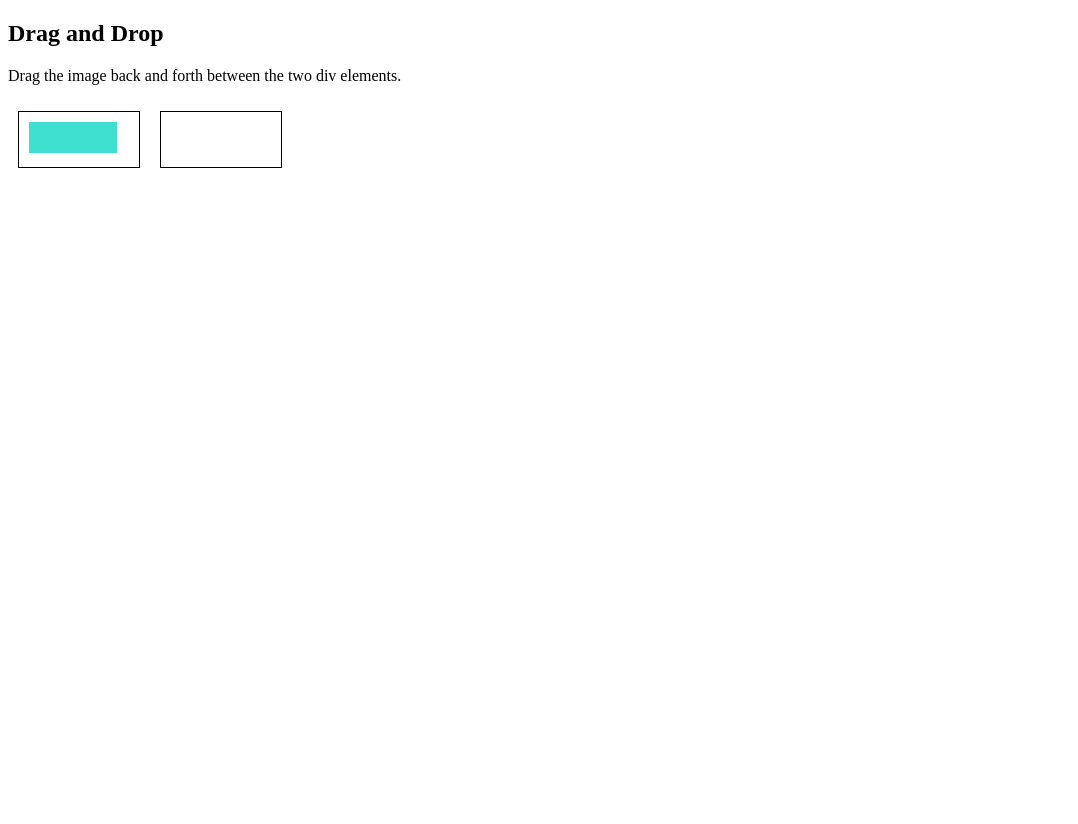
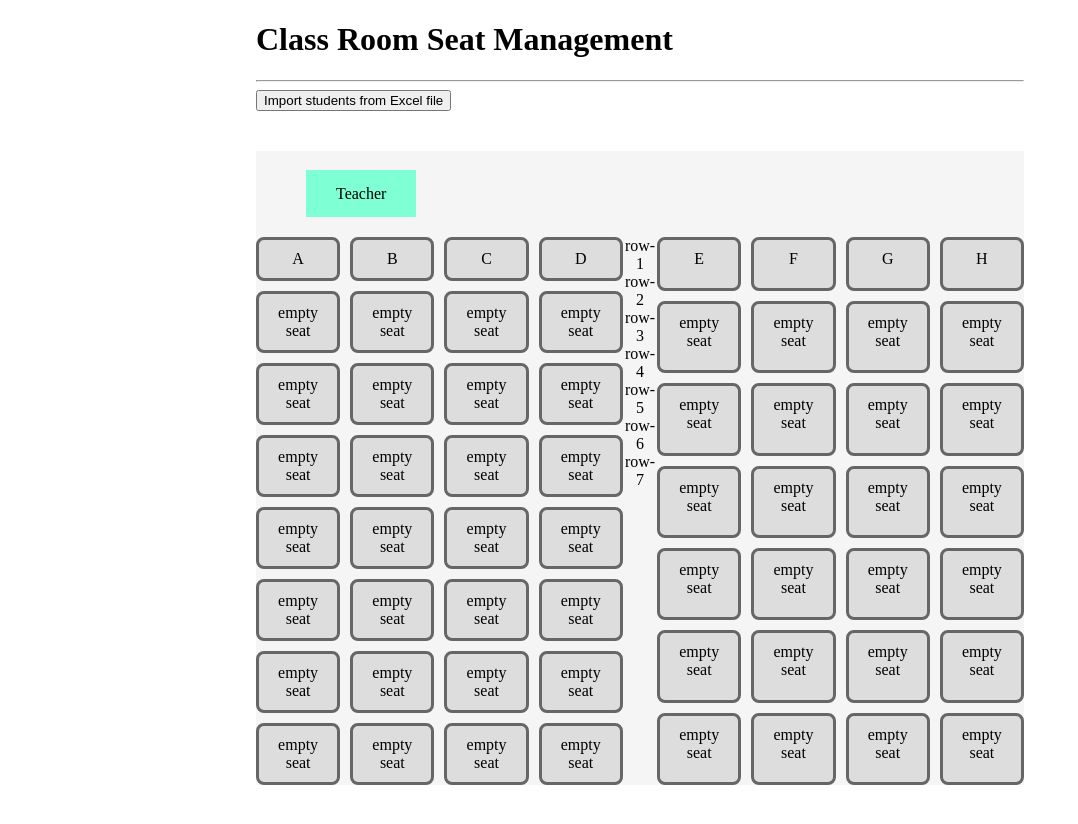
Before and after one commit to nhantruongtraining/html-css-exercises, a plain HTML site: page ClassRoom/classroom.html in a window 1280 px wide. Shown: the whole page, without its empty margins (0-1078 px from the left). Before the commit the page ends 800 px from the top, so only its background shows below. Drawn offline with Linux system fonts and the light colour scheme.

Commit message:
switch seat for 2 students

```diff
--- a/ClassRoom/classroom.html
+++ b/ClassRoom/classroom.html
@@ -1,46 +1,109 @@
 <!DOCTYPE html>
-<html>
+<html lang="en">
   <head>
-    <style>
-      #div1,
-      #div2 {
-        float: left;
-        width: 100px;
-        height: 35px;
-        margin: 10px;
-        padding: 10px;
-        border: 1px solid black;
-      }
-      #drag1 {
-        background-color: turquoise;
-        width: 88px;
-        height: 31px;
-      }
-    </style>
-    <script>
-      function allowDrop(ev) {
-        ev.preventDefault();
-      }
+    <meta charset="UTF-8" />
+    <meta http-equiv="X-UA-Compatible" content="IE=edge" />
+    <meta name="viewport" content="width=device-width, initial-scale=1.0" />
+    <title>Class Room Seat Management</title>
 
-      function drag(ev) {
-        ev.dataTransfer.setData("text", ev.target.id);
-      }
-
-      function drop(ev) {
-        ev.preventDefault();
-        var data = ev.dataTransfer.getData("text");
-        ev.target.appendChild(document.getElementById(data));
-      }
-    </script>
+    <link rel="stylesheet" href="style.css" />
   </head>
   <body>
-    <h2>Drag and Drop</h2>
-    <p>Drag the image back and forth between the two div elements.</p>
+    <h1>Class Room Seat Management</h1>
+    <hr />
+    <input
+      type="button"
+      id="import-excel"
+      value="Import students from Excel file"
+      onclick=""
+    />
 
-    <div id="div1" ondrop="drop(event)" ondragover="allowDrop(event)">
-      <div draggable="true" ondragstart="drag(event)" id="drag1"></div>
-    </div>
+    <section class="room-plan">
+      <br />
+      <p><span class="teacher">Teacher</span></p>
+      <br />
 
-    <div id="div2" ondrop="drop(event)" ondragover="allowDrop(event)"></div>
+      <div class="student-seat">
+        <!-- Left column -->
+        <div class="container">
+          <div class="box" draggable="true">A</div>
+          <div class="box" draggable="true">B</div>
+          <div class="box" draggable="true">C</div>
+          <div class="box" draggable="true">D</div>
+          <div class="box" draggable="true">empty seat</div>
+          <div class="box" draggable="true">empty seat</div>
+          <div class="box" draggable="true">empty seat</div>
+          <div class="box" draggable="true">empty seat</div>
+          <div class="box" draggable="true">empty seat</div>
+          <div class="box" draggable="true">empty seat</div>
+          <div class="box" draggable="true">empty seat</div>
+          <div class="box" draggable="true">empty seat</div>
+          <div class="box" draggable="true">empty seat</div>
+          <div class="box" draggable="true">empty seat</div>
+          <div class="box" draggable="true">empty seat</div>
+          <div class="box" draggable="true">empty seat</div>
+          <div class="box" draggable="true">empty seat</div>
+          <div class="box" draggable="true">empty seat</div>
+          <div class="box" draggable="true">empty seat</div>
+          <div class="box" draggable="true">empty seat</div>
+          <div class="box" draggable="true">empty seat</div>
+          <div class="box" draggable="true">empty seat</div>
+          <div class="box" draggable="true">empty seat</div>
+          <div class="box" draggable="true">empty seat</div>
+          <div class="box" draggable="true">empty seat</div>
+          <div class="box" draggable="true">empty seat</div>
+          <div class="box" draggable="true">empty seat</div>
+          <div class="box" draggable="true">empty seat</div>
+          <div class="box" draggable="true">empty seat</div>
+          <div class="box" draggable="true">empty seat</div>
+          <div class="box" draggable="true">empty seat</div>
+          <div class="box" draggable="true">empty seat</div>
+        </div>
+
+        <!-- Passage/ aisle -->
+        <div class="passage">
+          <div class="row">row-1</div>
+          <div class="row">row-2</div>
+          <div class="row">row-3</div>
+          <div class="row">row-4</div>
+          <div class="row">row-5</div>
+          <div class="row">row-6</div>
+          <div class="row">row-7</div>
+        </div>
+
+        <!-- Right column -->
+        <div class="container">
+          <div class="box" draggable="true">E</div>
+          <div class="box" draggable="true">F</div>
+          <div class="box" draggable="true">G</div>
+          <div class="box" draggable="true">H</div>
+          <div class="box" draggable="true">empty seat</div>
+          <div class="box" draggable="true">empty seat</div>
+          <div class="box" draggable="true">empty seat</div>
+          <div class="box" draggable="true">empty seat</div>
+          <div class="box" draggable="true">empty seat</div>
+          <div class="box" draggable="true">empty seat</div>
+          <div class="box" draggable="true">empty seat</div>
+          <div class="box" draggable="true">empty seat</div>
+          <div class="box" draggable="true">empty seat</div>
+          <div class="box" draggable="true">empty seat</div>
+          <div class="box" draggable="true">empty seat</div>
+          <div class="box" draggable="true">empty seat</div>
+          <div class="box" draggable="true">empty seat</div>
+          <div class="box" draggable="true">empty seat</div>
+          <div class="box" draggable="true">empty seat</div>
+          <div class="box" draggable="true">empty seat</div>
+          <div class="box" draggable="true">empty seat</div>
+          <div class="box" draggable="true">empty seat</div>
+          <div class="box" draggable="true">empty seat</div>
+          <div class="box" draggable="true">empty seat</div>
+          <div class="box" draggable="true">empty seat</div>
+          <div class="box" draggable="true">empty seat</div>
+          <div class="box" draggable="true">empty seat</div>
+          <div class="box" draggable="true">empty seat</div>
+        </div>
+      </div>
+    </section>
+    <script src="./script.js"></script>
   </body>
 </html>
--- /dev/null
+++ b/ClassRoom/script.js
@@ -0,0 +1,51 @@
+document.addEventListener('DOMContentLoaded', (event) => {
+
+    function handleDragStart(e) {
+        this.style.opacity = '0.4';
+        dragSrcEl = this;
+
+        e.dataTransfer.effectAllowed = 'move';
+        e.dataTransfer.setData('text/html', this.innerHTML);
+    }
+
+    function handleDragEnd(e) {
+        this.style.opacity = '1';
+        items.forEach(function (item) {
+            item.classList.remove('over');
+        });
+    }
+
+    function handleDragOver(e) {
+        e.preventDefault();
+        return false;
+    }
+
+    function handleDragEnter(e) {
+        this.classList.add('over');
+    }
+
+    function handleDragLeave(e) {
+        this.classList.remove('over');
+    }
+
+    function handleDrop(e) {
+        e.stopPropagation(); // stops the browser from redirecting.
+        if (dragSrcEl !== this) {
+            dragSrcEl.innerHTML = this.innerHTML;
+            this.innerHTML = e.dataTransfer.getData('text/html');
+        }
+        return false;
+    }
+
+
+    let items = document.querySelectorAll('.container .box');
+    items.forEach(function (item) {
+        item.addEventListener('dragstart', handleDragStart);
+        item.addEventListener('dragover', handleDragOver);
+        item.addEventListener('dragenter', handleDragEnter);
+        item.addEventListener('dragleave', handleDragLeave);
+        item.addEventListener('dragend', handleDragEnd);
+        item.addEventListener('drop', handleDrop);
+    });
+
+});
--- a/ClassRoom/style.css
+++ b/ClassRoom/style.css
@@ -0,0 +1,48 @@
+body {
+  width: 60%;
+  margin: 0px auto;
+}
+
+.room-plan {
+  background-color: whitesmoke;
+  margin: 40px 0px;
+}
+
+.teacher {
+  background-color: aquamarine;
+  padding: 15px 30px;
+  margin-top: 50px;
+  margin-left: 50px;
+}
+
+.student-seat {
+  display: flex;
+  flex-flow: row nowrap;
+  text-align: center;
+}
+
+.container {
+  display: grid;
+  grid-template-columns: repeat(4, 1fr);
+  gap: 10px;
+}
+
+/* .middle {
+  display: flex;
+  flex-direction: column;
+  flex-wrap: nowrap;
+  align-content: space-between;
+  margin: 5px 5px 30px 5px;
+} */
+
+.box {
+  border: 3px solid #666;
+  background-color: #ddd;
+  border-radius: 0.5em;
+  padding: 10px;
+  cursor: move;
+}
+
+.box.over {
+  border: 3px dotted #666;
+}
```
Also changed, not shown: cv/cv.html (+17 -7 lines), cv/style.css (+25 -6 lines), cv/email.png (deleted), cv/mail-gray.png (added), cv/mail-white.png (added), cv/mobile-gray.png (added), cv/mobile-white.png (added), cv/mobile.webp (deleted), cv/photo.jpg (deleted).
